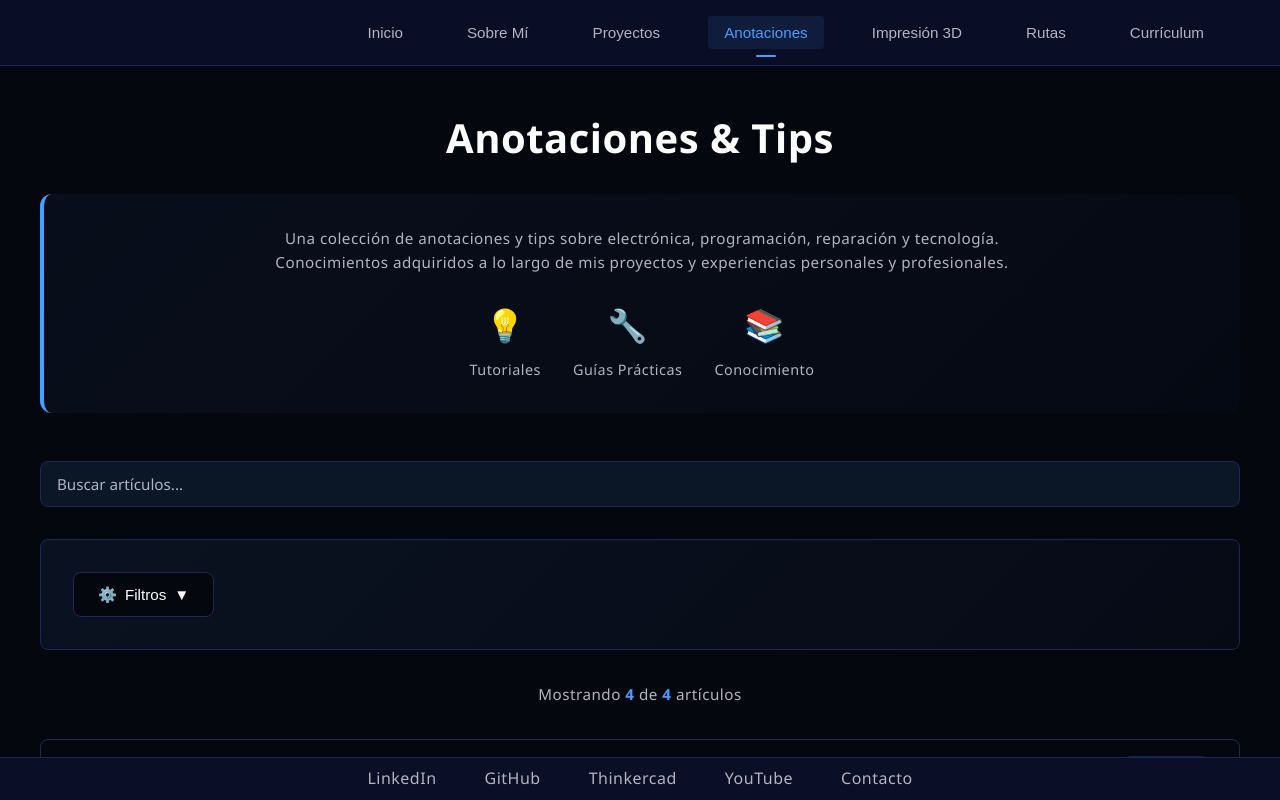
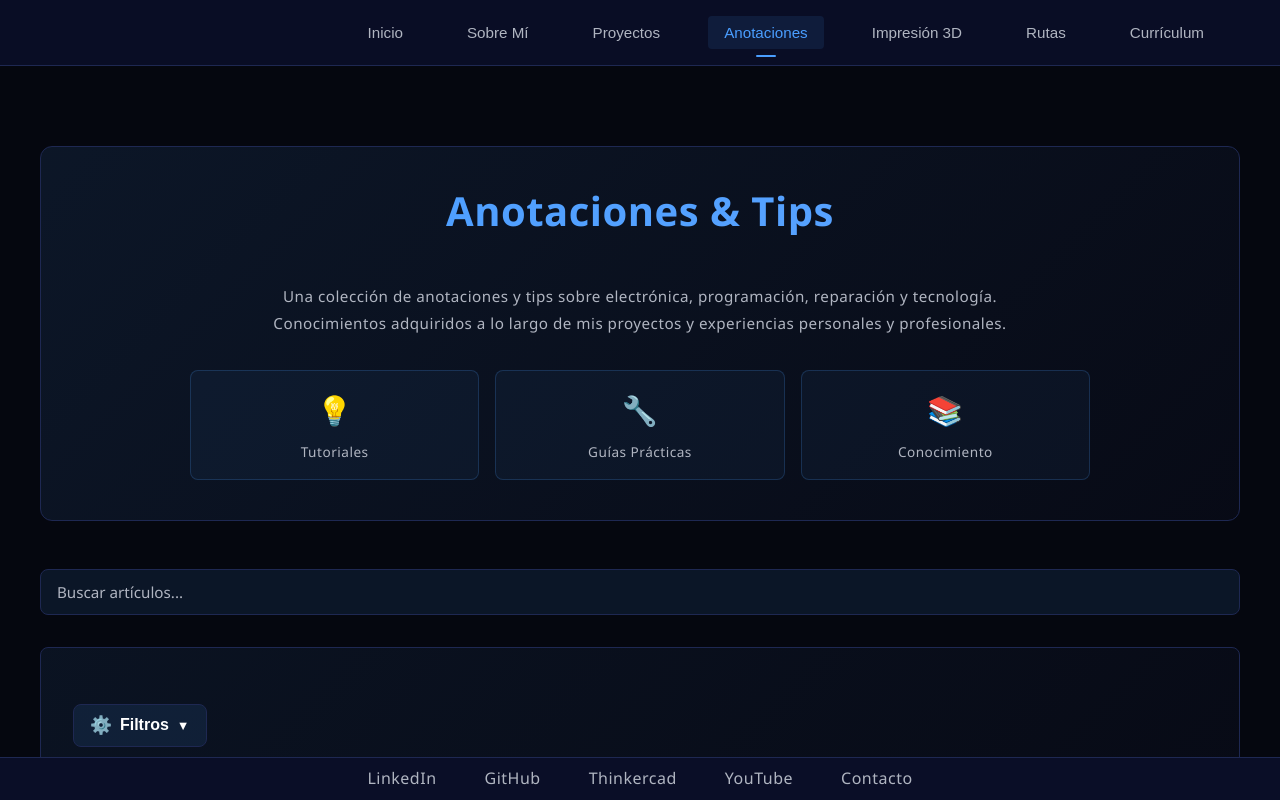
Before and after one commit to Rubquila/portfolio, a React (Vite) app: page / in a window 1280 px wide. Both pictures are taken after a click on the button "Anotaciones". Built offline with nearby package versions, Linux system fonts and the light colour scheme.

Commit message:
cambiada estética de allarticles

```diff
--- a/src/components/AllArticles.jsx
+++ b/src/components/AllArticles.jsx
@@ -34,27 +34,28 @@ export const AllArticles = ({ onArticleSelect }) => {
   };
 
   return (
-    <section className="all-articles-section">
-      <div className="articles-container">
-
+    <section className="all-projects">
+      <div className="all-projects-container">
         {/* Header */}
-        <div className="articles-header">
-          <h2>Anotaciones & Tips</h2>
-          <div className="articles-intro">
-            <p>Una colección de anotaciones y tips sobre electrónica, programación, reparación y tecnología.<br />
-            Conocimientos adquiridos a lo largo de mis proyectos y experiencias personales y profesionales.</p>
-            <div className="articles-features">
-              <div className="feature">
+        <div className="section-header">
+          <div className="header-content">
+            <h2 className="section-title">Anotaciones & Tips</h2>
+            <div className="header-description">
+              Una colección de anotaciones y tips sobre electrónica, programación, reparación y tecnología.<br />
+              Conocimientos adquiridos a lo largo de mis proyectos y experiencias personales y profesionales.
+            </div>
+            <div className="header-features">
+              <div className="feature-item">
                 <span className="feature-icon">💡</span>
-                <span className="feature-name">Tutoriales</span>
+                <span>Tutoriales</span>
               </div>
-              <div className="feature">
+              <div className="feature-item">
                 <span className="feature-icon">🔧</span>
-                <span className="feature-name">Guías Prácticas</span>
+                <span>Guías Prácticas</span>
               </div>
-              <div className="feature">
+              <div className="feature-item">
                 <span className="feature-icon">📚</span>
-                <span className="feature-name">Conocimiento</span>
+                <span>Conocimiento</span>
               </div>
             </div>
           </div>
@@ -74,14 +75,13 @@ export const AllArticles = ({ onArticleSelect }) => {
         {/* Filters */}
         <div className="filters-section">
           <button
-            className="filter-toggle"
+            className="filters-toggle"
             onClick={() => setShowFilters(!showFilters)}
           >
-            <span>⚙️</span>
+            <span className="filter-icon">⚙️</span>
             Filtros
-            <span>{showFilters ? '▲' : '▼'}</span>
+            <span className={`toggle-arrow${showFilters ? ' open' : ''}`}>{showFilters ? '▲' : '▼'}</span>
           </button>
-
           {showFilters && (
             <div className="filters-container">
               {categories.map(category => (
--- a/src/styles/AllArticles.css
+++ b/src/styles/AllArticles.css
@@ -1,12 +1,29 @@
-.all-articles-section {
-  padding: 3rem 2rem;
-  animation: fadeIn 0.6s ease-out;
+
+/* Unificación con AllProjects */
+.all-projects {
+  padding: 80px 20px;
+  background-color: var(--bg-darker);
+  min-height: 100vh;
 }
 
-@keyframes fadeIn {
+.all-projects-container {
+  max-width: 1200px;
+  margin: 0 auto;
+}
+
+.section-header {
+  background: linear-gradient(135deg, rgba(74, 158, 255, 0.1), rgba(30, 40, 82, 0.1));
+  border: 1px solid var(--border-color);
+  border-radius: 12px;
+  padding: 2.5rem;
+  margin-bottom: 3rem;
+  animation: slideDown 0.5s ease;
+}
+
+@keyframes slideDown {
   from {
     opacity: 0;
-    transform: translateY(10px);
+    transform: translateY(-20px);
   }
   to {
     opacity: 1;
@@ -14,116 +31,136 @@
   }
 }
 
-.articles-container {
-  max-width: 1200px;
+.header-content {
+  max-width: 900px;
   margin: 0 auto;
 }
 
-/* Header */
-.articles-header {
+.section-title {
+  font-size: 2.5rem;
+  color: var(--text-primary);
+  text-align: center;
   margin-bottom: 3rem;
-  text-align: center;
+  background: linear-gradient(135deg, var(--primary-color), #5ba3ff);
+  -webkit-background-clip: text;
+  -webkit-text-fill-color: transparent;
+  background-clip: text;
 }
 
-.articles-header h2 {
-  font-size: 2.5rem;
-  color: var(--text-primary);
-  margin-bottom: 2rem;
-  font-weight: 700;
+.header-description {
+  font-size: 0.95rem;
+  color: var(--text-secondary);
+  line-height: 1.8;
+  text-align: center;
+  margin-bottom: 1.5rem;
 }
 
-.articles-intro {
-  background: linear-gradient(135deg, rgba(74, 158, 255, 0.05), rgba(74, 158, 255, 0.02));
-  padding: 2rem;
-  border-radius: 12px;
-  border-left: 4px solid var(--primary-color);
-  margin-bottom: 2rem;
+.header-features {
+  display: grid;
+  grid-template-columns: repeat(auto-fit, minmax(150px, 1fr));
+  gap: 1rem;
+  margin-top: 2rem;
 }
 
-.articles-intro h3 {
-  font-size: 1.3rem;
-  color: var(--text-primary);
-  margin-bottom: 0.8rem;
-}
-
-.articles-intro p {
-  color: var(--text-secondary);
-  line-height: 1.6;
-  margin-bottom: 1.5rem;
-  font-size: 0.95rem;
-}
-
-.articles-features {
-  display: flex;
-  gap: 2rem;
-  justify-content: center;
-  flex-wrap: wrap;
-}
-
-.feature {
+.feature-item {
   display: flex;
   flex-direction: column;
   align-items: center;
   gap: 0.5rem;
+  padding: 1rem;
+  background: rgba(74, 158, 255, 0.05);
+  border: 1px solid rgba(74, 158, 255, 0.2);
+  border-radius: 8px;
+  color: var(--text-secondary);
+  font-size: 0.85rem;
+  text-align: center;
+  transition: all 0.3s ease;
+}
+
+.feature-item:hover {
+  background: rgba(74, 158, 255, 0.1);
+  border-color: var(--primary-color);
+  color: var(--primary-color);
+  transform: translateY(-4px);
 }
 
 .feature-icon {
-  font-size: 2rem;
+  font-size: 1.8rem;
 }
 
-.feature-name {
-  color: var(--text-secondary);
-  font-size: 0.9rem;
-}
-
-/* Search */
+/* Barra de búsqueda */
 .search-box {
-  margin-bottom: 1.5rem;
+  position: relative;
+  margin: 2rem 0 2rem 0;
 }
 
 .search-input {
   width: 100%;
-  padding: 0.8rem 1rem;
-  background-color: var(--bg-darker);
-  border: 1px solid var(--border-color);
+  padding: 14px 16px;
+  font-size: 1rem;
+  background-color: rgba(10, 14, 39, 0.7);
+  border: 2px solid var(--border-color);
   border-radius: 8px;
   color: var(--text-primary);
-  font-size: 0.95rem;
+  font-family: inherit;
   transition: all 0.3s ease;
-}
-
-.search-input:focus {
-  outline: none;
-  border-color: var(--primary-color);
-  box-shadow: 0 0 0 3px rgba(74, 158, 255, 0.1);
 }
 
 .search-input::placeholder {
   color: var(--text-secondary);
 }
 
-/* Filters */
-.filters-section {
-  margin-bottom: 1.5rem;
+.search-input:focus {
+  outline: none;
+  border-color: var(--primary-color);
+  background-color: rgba(10, 14, 39, 0.9);
+  box-shadow: 0 0 20px rgba(74, 158, 255, 0.2);
 }
 
-.filter-toggle {
-  background-color: var(--bg-darker);
-  border: 1px solid var(--border-color);
-  color: var(--text-primary);
-  padding: 0.8rem 1.5rem;
-  border-radius: 8px;
-  cursor: pointer;
-  font-size: 0.95rem;
+/* Botón Filtros Colapsable */
+.filters-toggle {
   display: flex;
   align-items: center;
-  gap: 0.5rem;
+  gap: 0.8rem;
+  background-color: rgba(74, 158, 255, 0.1);
+  border: 2px solid var(--primary-color);
+  color: var(--primary-color);
+  padding: 12px 20px;
+  border-radius: 8px;
+  font-size: 1rem;
+  font-weight: 600;
+  cursor: pointer;
   transition: all 0.3s ease;
+  margin: 1.5rem 0;
 }
 
-.filter-toggle:hover {
-  border-color: var(--primary-color);
-  color: var(--primary-color);
+.filters-toggle:hover {
+  background-color: var(--primary-color);
+  color: #000;
+}
+
+.filter-icon {
+  font-size: 1.2rem;
+}
+
+.toggle-arrow {
+  font-size: 0.8rem;
+  transition: transform 0.3s ease;
+  display: inline-block;
+}
+
+.toggle-arrow.open {
+  transform: rotate(180deg);
+  transition: color 0.3s ease;
+}
+
+/* Sección de filtros */
+.filters-section {
+  background: linear-gradient(135deg, rgba(74, 158, 255, 0.1), rgba(30, 40, 82, 0.3));
+  border: 1px solid var(--border-color);
+  border-radius: 12px;
+  padding: 2rem;
+  margin: 2rem 0;
 }
 
 .filters-container {
```
